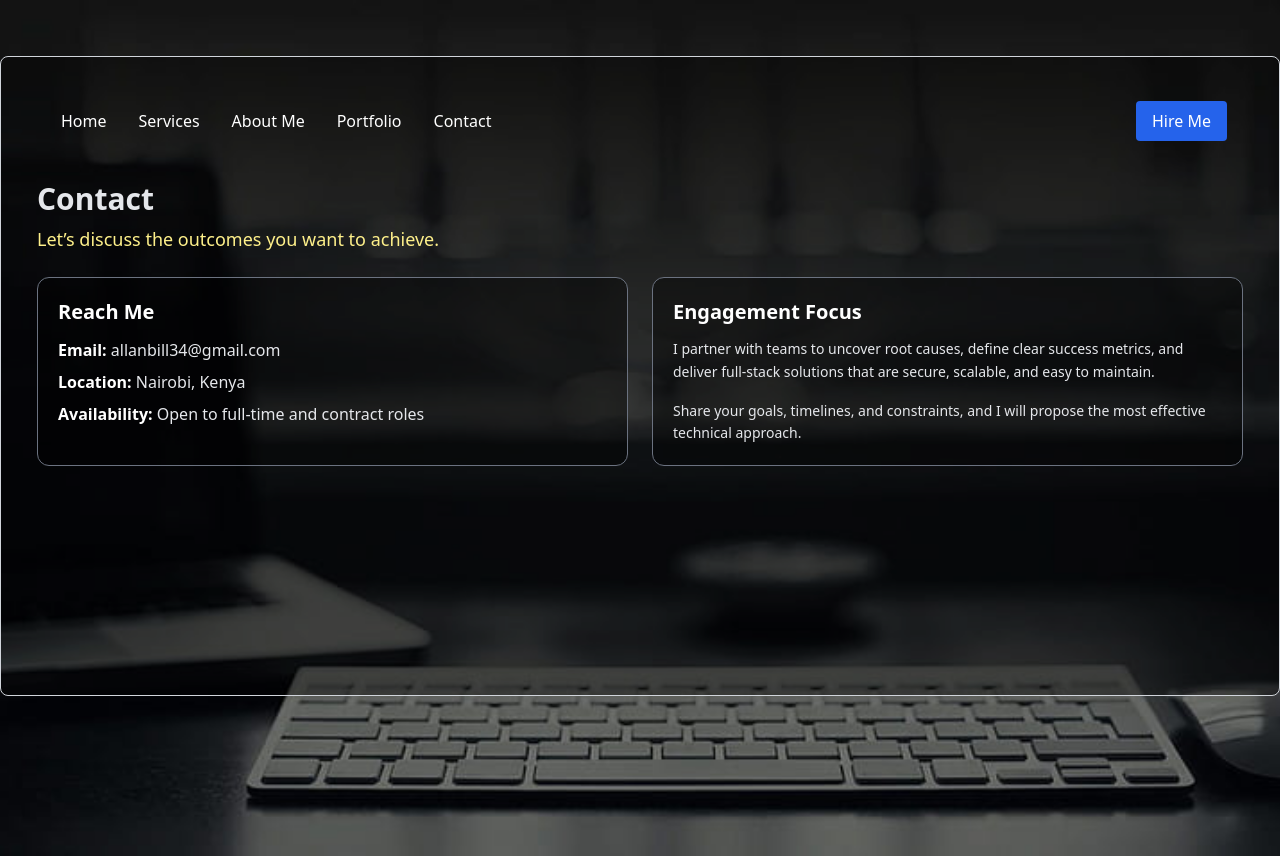
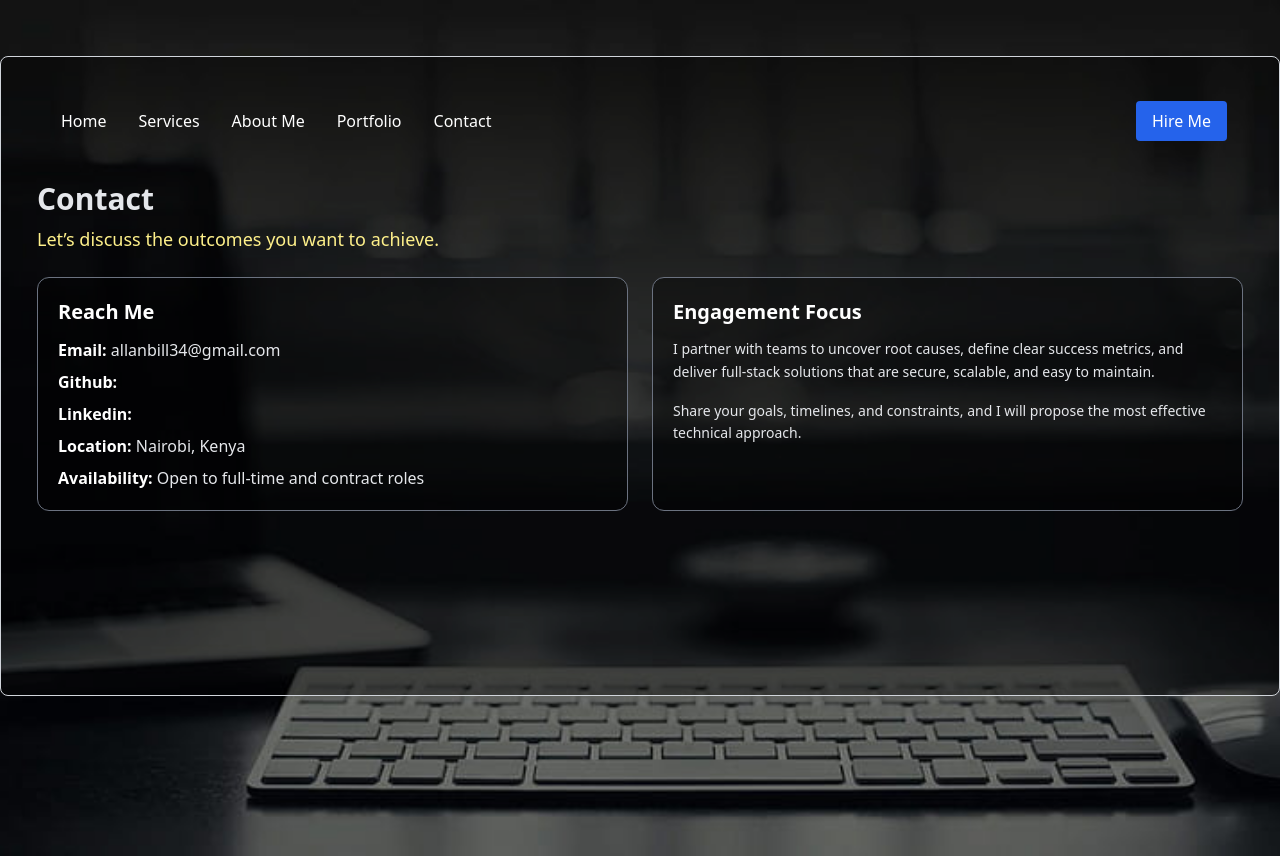
Before and after one commit to billotiende-droid/Portfolio, a Next.js app: page /contact in a window 1280 px wide. Built offline with nearby package versions, Linux system fonts and the light colour scheme.

Commit message:
github and linkedin links added

```diff
--- a/src/app/contact/page.tsx
+++ b/src/app/contact/page.tsx
@@ -14,6 +14,12 @@ export default function ContactPage() {
           <ul className="mt-3 space-y-2">
             <li>
               <span className="font-semibold text-white">Email:</span> {profile.contact.email}
+            </li>
+             <li>
+              <span className="font-semibold text-white">Github:</span> {profile.contact.github}
+            </li>
+             <li>
+              <span className="font-semibold text-white">Linkedin:</span> {profile.contact.linkedin}
             </li>
             <li>
               <span className="font-semibold text-white">Location:</span> {profile.contact.location}
```
